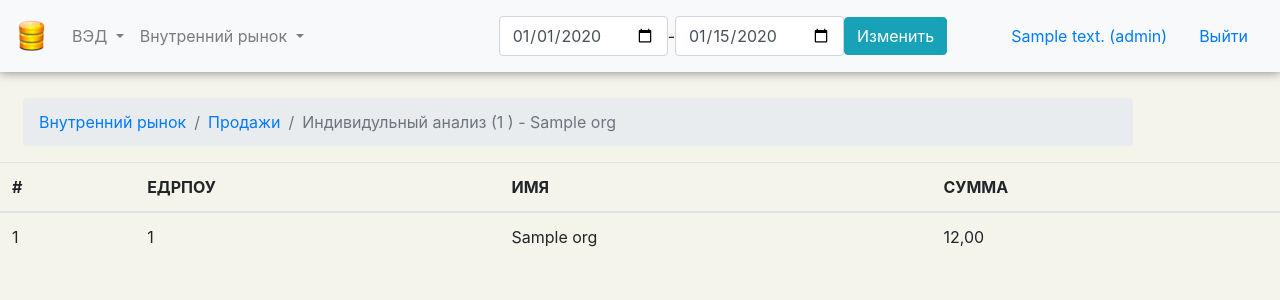
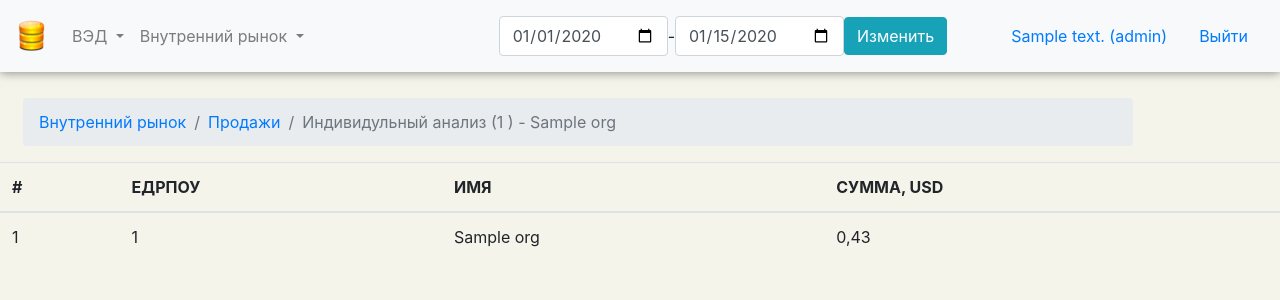
Before and after one commit to sudmal/django-project, a Django app: page /inner/SalesIndividual/1/ in a window 1280 px wide. Shown: the top 300 px of the page. Run offline with Django 3.2, Linux system fonts and the light colour scheme; a user stored in the database is signed in; data comes from the database, SQL or seed files in the repository; tables that the repository leaves empty hold one stand-in row (values such as "Sample post"); some libraries are stand-ins or nearby versions.

Commit message:
add currency to reports

```diff
--- a/db2/inner/templates/inner/SalesIndividual.html
+++ b/db2/inner/templates/inner/SalesIndividual.html
@@ -68,7 +68,7 @@
                <b> Наименование </b>
             </div>
             <div class="col">
-               <b> Сумма (за период) </b>
+               <b> Сумма (за период), {{ currency }}</b>
             </div>
         </div>
     {% for org in organisations %}
--- a/db2/inner/templates/inner/SalesIndividualFirmShow.html
+++ b/db2/inner/templates/inner/SalesIndividualFirmShow.html
@@ -46,7 +46,7 @@
             <th>#</th>
             <th>ЕДРПОУ</th>
             <th>ИМЯ</th>
-            <th>СУММА</th>
+            <th>СУММА, {{ currency }}</th>
         </tr>
     </thead>
     <tbody>
--- a/db2/inner/views.py
+++ b/db2/inner/views.py
@@ -99,6 +99,7 @@ def test(request):
 def SalesIndividual(request):
     start_date=year+'-01-01'
     end_date=year+'-12-31'
+    currency = User.objects.get(username=request.user).profile.currency
     DatesForm=DatesStartEndForm()
     if request.GET.get('start_date'):
         DatesForm = DatesStartEndForm(request.GET)
@@ -111,11 +112,16 @@ def SalesIndividual(request):
     if request.GET.get('search_string'):
         searchFormOrg = SearchFormOrg(request.GET)
         organisations=NlReestr.objects.filter(Q(seller__name__icontains=request.GET.get('search_string'))|Q(seller__edrpou__icontains=request.GET.get('search_string')))\
-            .annotate(sum=Sum(F('one_product_cost')*F('count')+F('one_product_cost')*F('count')*0.2)).distinct().order_by('-sum')\
-                .values('seller__name','seller__edrpou').distinct().annotate(sum=Sum(F('one_product_cost')*F('count')+F('one_product_cost')*F('count')*0.2)).order_by('-sum')
-        #print(organisations.query)
+            .values('seller__name','seller__edrpou').distinct()
+        if currency == 'UAH':
+            organisations=organisations.annotate(sum=Sum(F('one_product_cost')*F('count')+F('one_product_cost')*F('count')*0.2)).distinct().order_by('-sum')
+        elif currency == 'EUR':
+            organisations=organisations.annotate(sum=Sum((F('one_product_cost')*F('count')+F('one_product_cost')*F('count')*0.2)/32)).distinct().order_by('-sum')
+        elif currency == 'USD':
+            organisations=organisations.annotate(sum=Sum((F('one_product_cost')*F('count')+F('one_product_cost')*F('count')*0.2)/28)).distinct().order_by('-sum')
     context={
         'organisations':organisations,
+        'currency':currency,
         'searchFormOrg':searchFormOrg,
         'DatesForm':DatesForm,
         'start_date':start_date,
@@ -125,8 +131,7 @@ def SalesIndividual(request):
 
 @login_required(login_url='login')
 def SalesIndividualFirmShow(request,edrpou_num):
-    user = User.objects.get(username=request.user)
-    print(user.profile.currency)
+    currency = User.objects.get(username=request.user).profile.currency
     start_date=year+'-01-01'
     end_date=year+'-12-31'
     DatesForm=DatesStartEndForm()
@@ -137,12 +142,19 @@ def SalesIndividualFirmShow(request,edrpou_num):
         DatesForm.end_date = request.GET.get('end_date')
         end_date=request.GET.get('end_date')
     seller_name=NlOrg.objects.get(edrpou=edrpou_num).name
-    buyers=NlReestr.objects.filter(seller__edrpou=edrpou_num,ordering_date__range=[start_date, end_date]).values('buyer__edrpou','buyer__name').distinct()\
-        .annotate(sum=Sum(F('one_product_cost')*F('count')+F('one_product_cost')*F('count')*0.2)).distinct().order_by('-sum')
+    buyers=NlReestr.objects.filter(seller__edrpou=edrpou_num,ordering_date__range=[start_date, end_date]).values('buyer__edrpou','buyer__name').distinct()
+    if currency == 'UAH':
+        buyers=buyers.annotate(sum=Sum(F('one_product_cost')*F('count')+F('one_product_cost')*F('count')*0.2)).distinct().order_by('-sum')
+    elif currency == 'EUR':
+        buyers=buyers.annotate(sum=Sum((F('one_product_cost')*F('count')+F('one_product_cost')*F('count')*0.2)/32)).distinct().order_by('-sum')
+    elif currency == 'USD':
+        buyers=buyers.annotate(sum=Sum((F('one_product_cost')*F('count')+F('one_product_cost')*F('count')*0.2)/28)).distinct().order_by('-sum')
+
     context={
         'buyers':buyers,
         'edrpou_num':edrpou_num,
         'seller_name':seller_name,
+        'currency':currency,
         'DatesForm':DatesForm,
         'start_date':start_date,
         'end_date':end_date,
```
